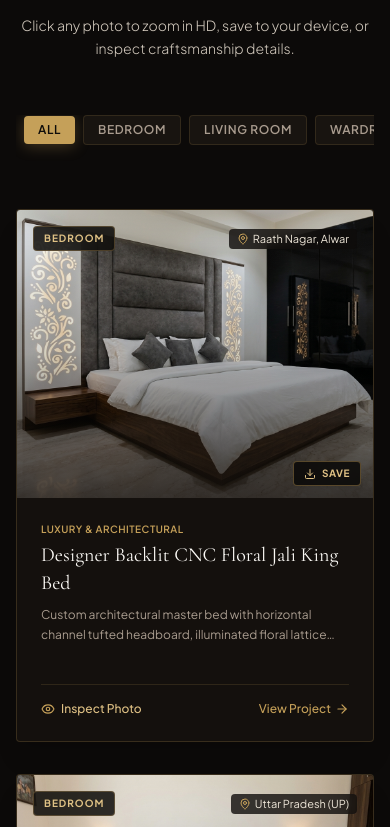
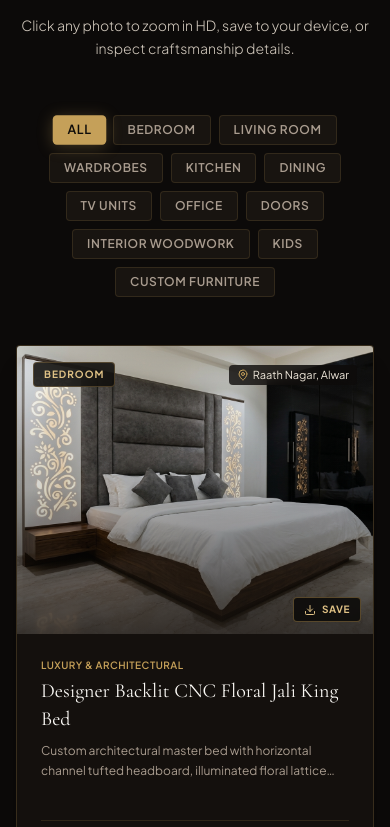
Before and after one commit to panbhav/makhan-carpenter, a React (Vite) app: page / in a window 390 px wide. Shown: the part 2717-3544 px from the top of the page. Built offline with nearby package versions, Linux system fonts and the light colour scheme.

Commit message:
fix: make category pills and room tabs wrap into centered rows for 100% visibility without cutoffs

```diff
--- a/src/components/DesignPossibilities.tsx
+++ b/src/components/DesignPossibilities.tsx
@@ -54,23 +54,21 @@ export const DesignPossibilities: React.FC<DesignPossibilitiesProps> = ({
           </p>
         </div>
 
-        {/* Room Tab Selectors */}
-        <div className="w-full overflow-x-auto pb-4 mb-10 scrollbar-none">
-          <div className="flex items-center justify-start sm:justify-center gap-2 min-w-max px-2 sm:px-4 mx-auto">
+        {/* Room Tab Selectors (Wrapped cleanly into centered rows) */}
+        <div className="flex flex-wrap items-center justify-center gap-2 max-w-4xl mx-auto mb-10 px-2 sm:px-4">
           {roomPossibilities.map((room, idx) => (
             <button
               key={room.id}
               onClick={() => setActiveRoomIndex(idx)}
               className={`px-5 py-2.5 rounded-sm text-xs uppercase tracking-wider font-semibold transition-all whitespace-nowrap ${
                 activeRoomIndex === idx
-                    ? 'bg-[#c5a059] text-[#0e0c0a] shadow-lg'
-                    : 'bg-[#15110e] text-[#a99c8f] hover:text-[#ede5d8] border border-[#c5a059]/15'
+                  ? 'bg-[#c5a059] text-[#0e0c0a] shadow-lg scale-105'
+                  : 'bg-[#15110e] text-[#a99c8f] hover:text-[#ede5d8] hover:bg-[#1f1914] border border-[#c5a059]/15'
               }`}
             >
               {language === 'en' ? room.roomName : room.roomNameHi}
             </button>
           ))}
-          </div>
         </div>
 
         {/* Active Room Showcase Card */}
--- a/src/components/FeaturedWork.tsx
+++ b/src/components/FeaturedWork.tsx
@@ -77,23 +77,21 @@ export const FeaturedWork: React.FC<FeaturedWorkProps> = ({
           </p>
         </div>
 
-        {/* 12-Category Filter Pills (Full horizontal scroll with left margin protection) */}
-        <div className="w-full overflow-x-auto pb-4 mb-12 scrollbar-none">
-          <div className="flex items-center justify-start xl:justify-center gap-2 min-w-max px-2 sm:px-4 mx-auto">
+        {/* 12-Category Filter Pills (Wrapped cleanly into centered rows - zero cutoff) */}
+        <div className="flex flex-wrap items-center justify-center gap-2 max-w-5xl mx-auto mb-12 px-2 sm:px-4">
           {CATEGORIES.map((cat) => (
             <button
               key={cat.label}
               onClick={() => setSelectedCategory(cat.label)}
               className={`px-3.5 py-1.5 rounded-sm text-xs uppercase tracking-wider font-semibold whitespace-nowrap transition-all duration-300 ${
                 selectedCategory === cat.label
-                    ? 'bg-[#c5a059] text-[#0e0c0a] shadow-[0_2px_15px_rgba(197,160,89,0.3)]'
-                    : 'bg-[#181410] text-[#a99c8f] hover:text-[#ede5d8] border border-[#c5a059]/15 hover:border-[#c5a059]/40'
+                  ? 'bg-[#c5a059] text-[#0e0c0a] shadow-[0_2px_15px_rgba(197,160,89,0.3)] scale-105'
+                  : 'bg-[#181410] text-[#a99c8f] hover:text-[#ede5d8] hover:bg-[#221c17] border border-[#c5a059]/15 hover:border-[#c5a059]/40'
               }`}
             >
               {language === 'en' ? cat.label : cat.labelHi}
             </button>
           ))}
-          </div>
         </div>
 
         {/* Projects Masonry Grid */}
```
Lines whose indentation alone changed are shown as unchanged.
